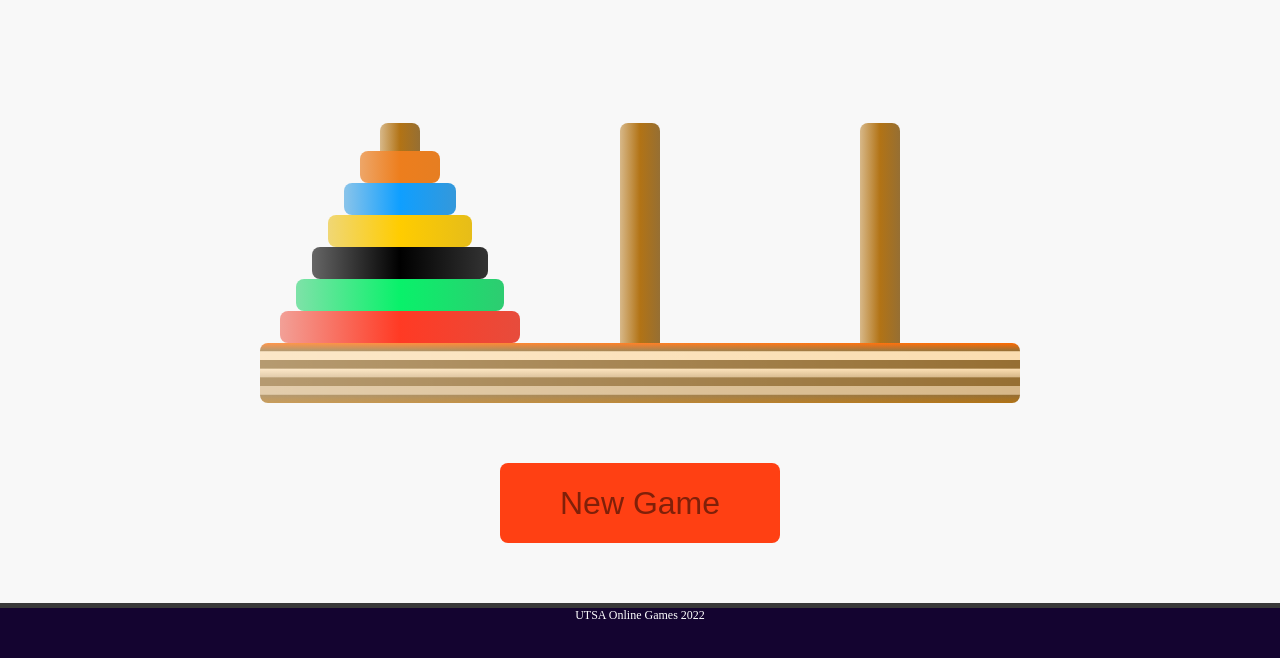
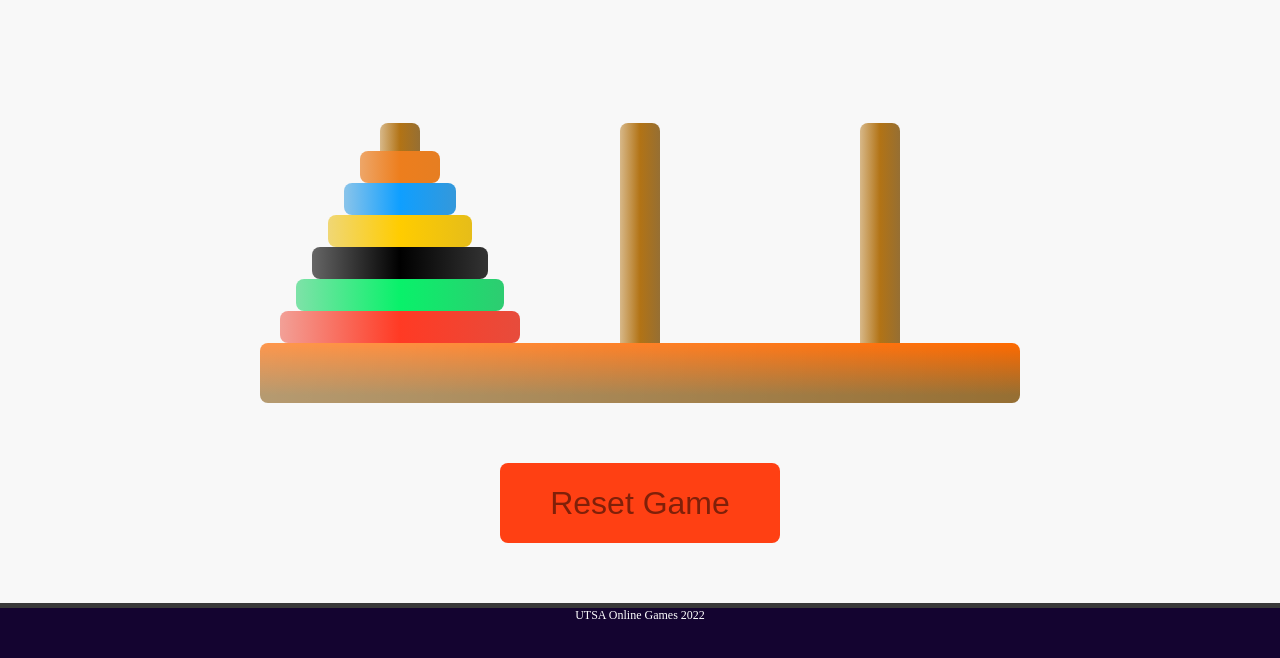
Before and after one commit to yash-yv-verma/UTSAONLINEGAMES, a plain HTML site: page Hanoi/hanoi.html in a window 1280 px wide. Shown: the part 94-752 px from the top of the page. Drawn offline with Linux system fonts and the light colour scheme.

Commit message:
Style changes for Hanoi

```diff
--- a/Hanoi/hanoi.css
+++ b/Hanoi/hanoi.css
@@ -554,7 +554,7 @@ form {
     width: 95vmin;
     height: 7.5vmin;
     background: linear-gradient(to right, rgba(255, 255, 255, 0.3), transparent),
-    linear-gradient(#ff6a00, #966f33 13%, #faddb0 14.5%, #faddb0 27.5%, #966f33 29%, #966f33 42%, #faddb0 43.5%, #d7b889 56.5%, #966f33 58%, #966f33 71%, #d7b889 72.5%, #d7b889 85.5%, #966f33 87%, #b27315);
+    linear-gradient(#ff6a00, #966f33 87%);
 }
 
 button {
@@ -571,7 +571,7 @@ button {
     transition: background 0.3s;
 }
 button:hover {
-    background: linear-gradient(to right, #ffb5af, #ffb5af);
+    background: linear-gradient(to right, #ff8c82, #ffa57d);
 }
 button:active {
     background: linear-gradient(to right, #ff4013, #ff6251);
--- a/Hanoi/hanoi.html
+++ b/Hanoi/hanoi.html
@@ -79,7 +79,7 @@
         <div class="win">You win! :)</div>
     </div>
     <div class="bottom"></div>
-    <button type="reset">New Game</button>
+    <button type="reset">Reset Game</button>
 </form>
 
 <script>
```
